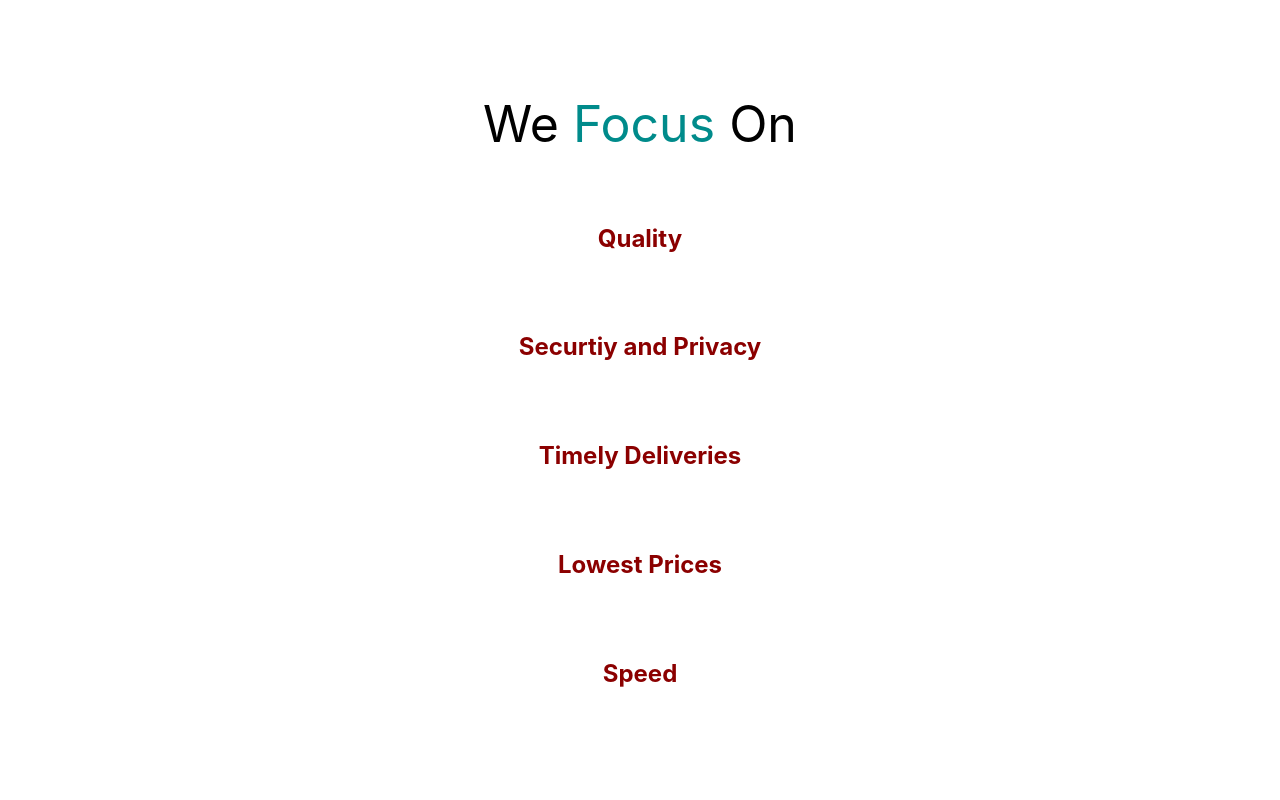
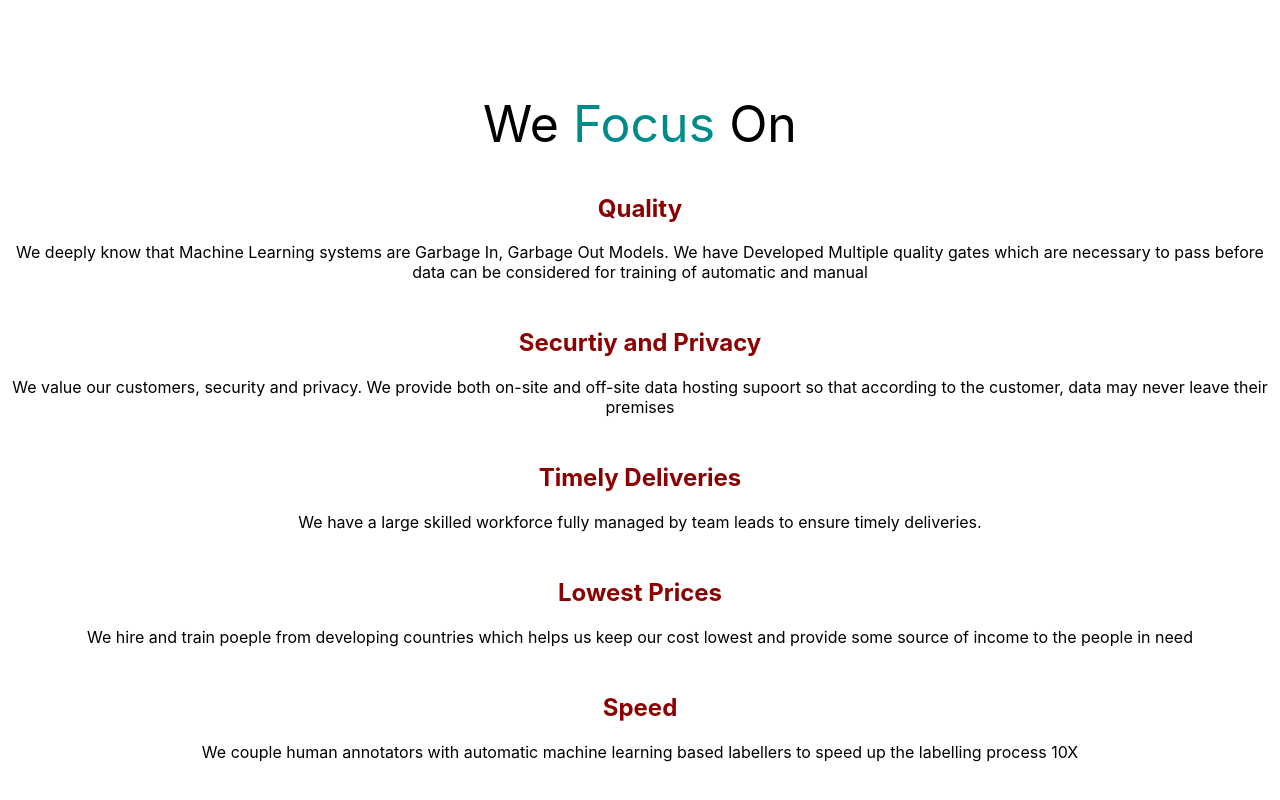
Before and after one commit to D3nii/React-Projects, a React (Create React App) app in the folder prox/: page / in a window 1280 px wide. Shown: the part 1382-2182 px from the top of the page. Built offline with nearby package versions, Linux system fonts and the light colour scheme.

Commit message:
Update Page3Cards.js

```diff
--- a/prox/src/Components/Page3Cards.js
+++ b/prox/src/Components/Page3Cards.js
@@ -10,11 +10,8 @@ class Page3Cards extends React.Component {
   render() {
     return (
       <div id="page3">
-        <br></br>
-        <div class="tooltip">
-          <h2>{this.props.heading}</h2>
-          <p class="tooltiptext">{this.props.body}</p>
-        </div>
+        <h2 className="page3_heading">{this.props.heading}</h2>
+        <p id="page3_body">{this.props.body}</p>
       </div>
     );
   }
```
